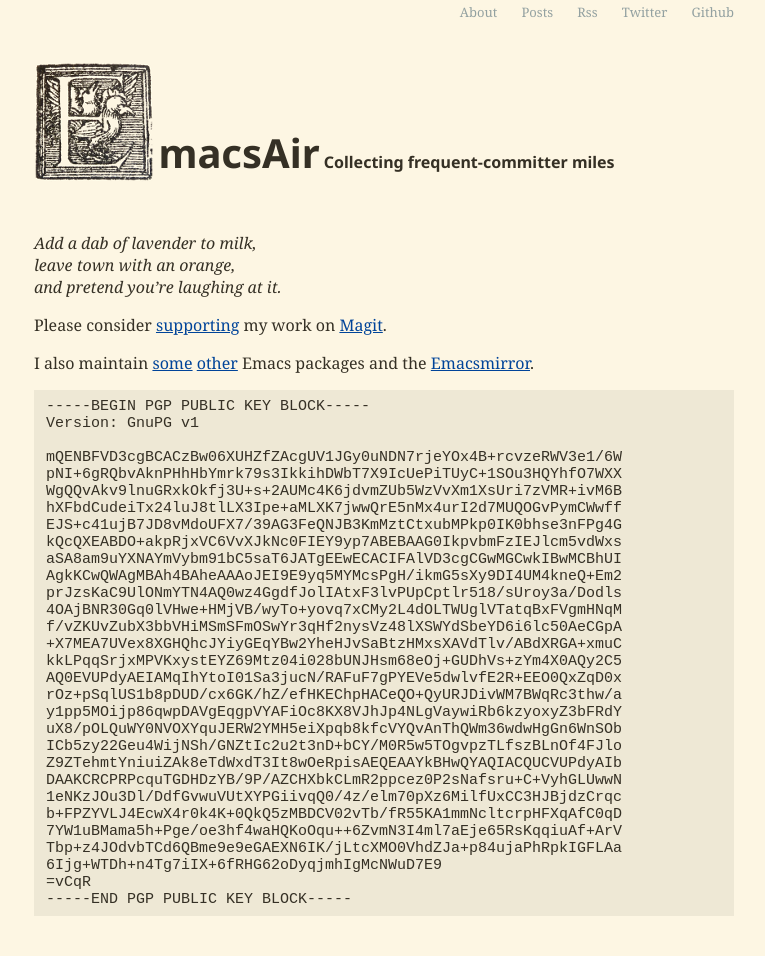
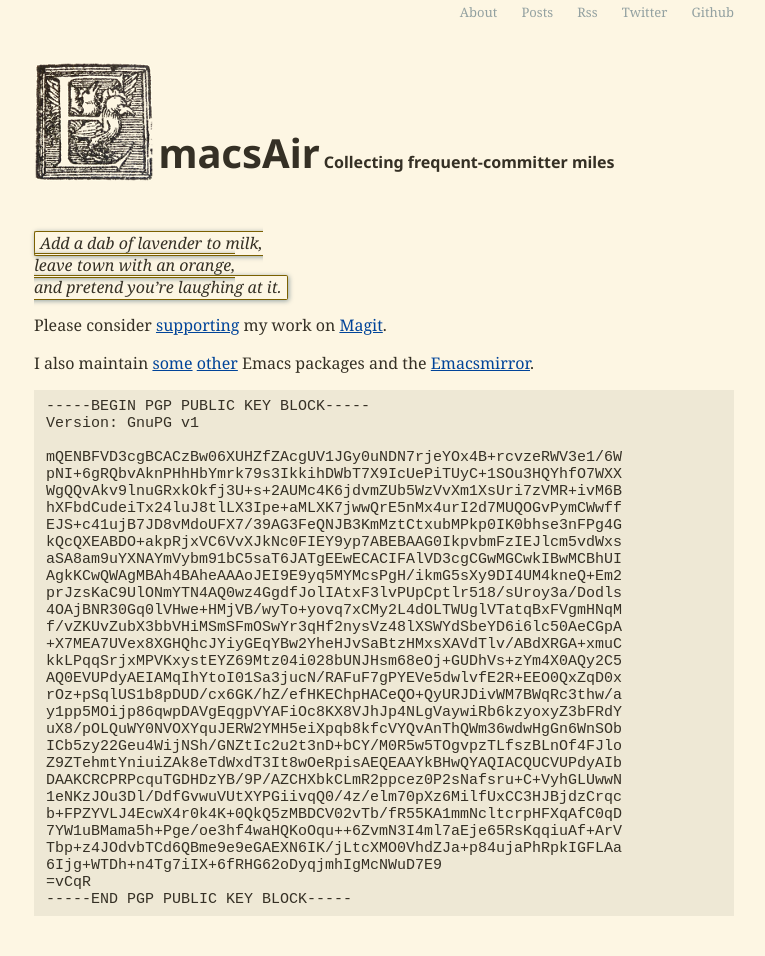
Before and after one commit to tarsius/emacsair.me, a Jekyll site: the page built from about.md, in a window 1280 px wide. Shown: the whole page, without its empty margins (256-1021 px from the left). Built offline with Jekyll 4.4.1, drawn with Linux system fonts in a browser that asks for light colours; comment, search, counter and statistics services are not loaded.

Commit message:
[v] style <i> to be used for key bindings

```diff
--- a/assets/the.css
+++ b/assets/the.css
@@ -99,6 +99,17 @@ code {
   background-color: #eee8d5;
 }
 
+/* Used for key bindings */
+i {
+  background-color: #eee8d5 #93a1a1;
+  border-color: #7B6000;
+  border-style: solid;
+  border-width: 1px;
+  border-radius: 2px;
+  padding: 0px 5px 1px 5px;
+  box-shadow: 1px 1px 5px #93a1a1;
+}
+
 code {
   padding: 1px 5px;
 }
```
